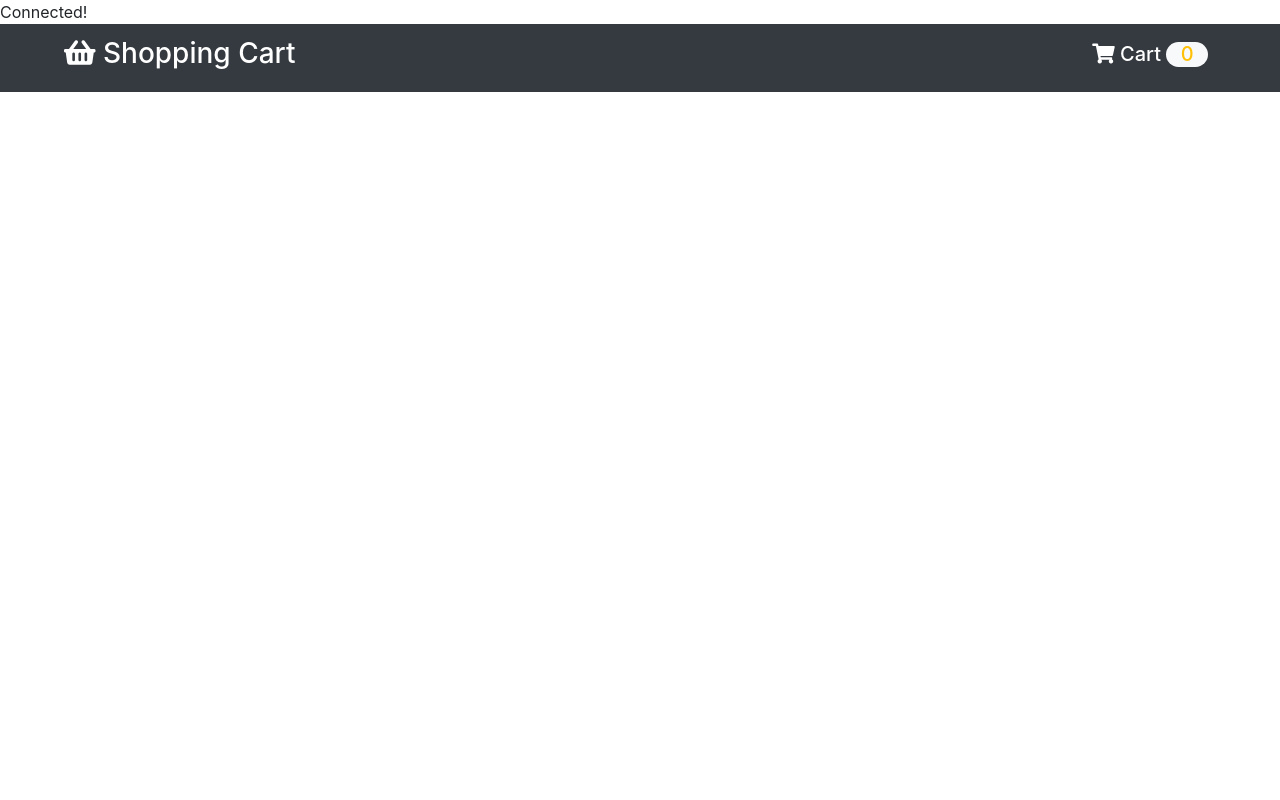
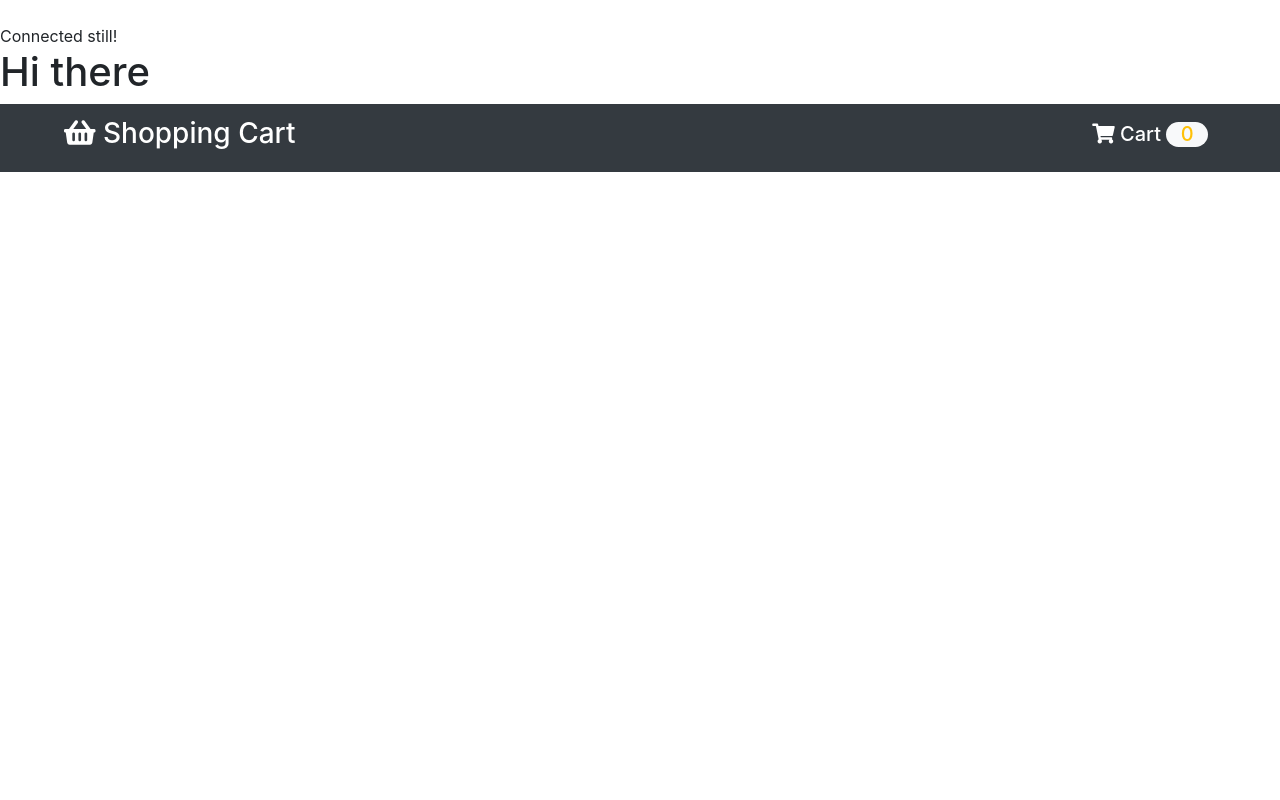
Before and after one commit to davidayodele/sql, a PHP site: page / in a window 1280 px wide. Run offline with PHP 8.4, Linux system fonts and the light colour scheme; data that the repository does not hold is empty; some libraries are stand-ins or nearby versions.

Commit message:
edited index thats blank

```diff
--- a/cart/index.php
+++ b/cart/index.php
@@ -7,7 +7,7 @@ require_once ('php/component.php');
 
 // create instance of Createdb class
 $database = new CreateDb("starcany_loquodb", "liquor");
-echo "Connected!";
+
 //$command = "mysql --user={$database->username} --password='{$database->password}' ". "-h {$database->servername} -D {$database->dbname} < {'./php'}";
 
 //$output = shell_exec($command . '/query1.sql');
@@ -44,10 +44,10 @@ if (isset($_POST['add'])){
     }
 }
 
-
+echo "Connected still!";
 ?>
 
-<!doctype html>
+<!DOCTYPE html>
 <html lang="en">
 <head>
     <meta charset="UTF-8">
@@ -66,7 +66,7 @@ if (isset($_POST['add'])){
 </head>
 <body>
 
-
+<h1> Hi there </h1>
 <?php require_once ("php/header.php"); ?>
 <div class="container">
         <div class="row text-center py-5">
```
